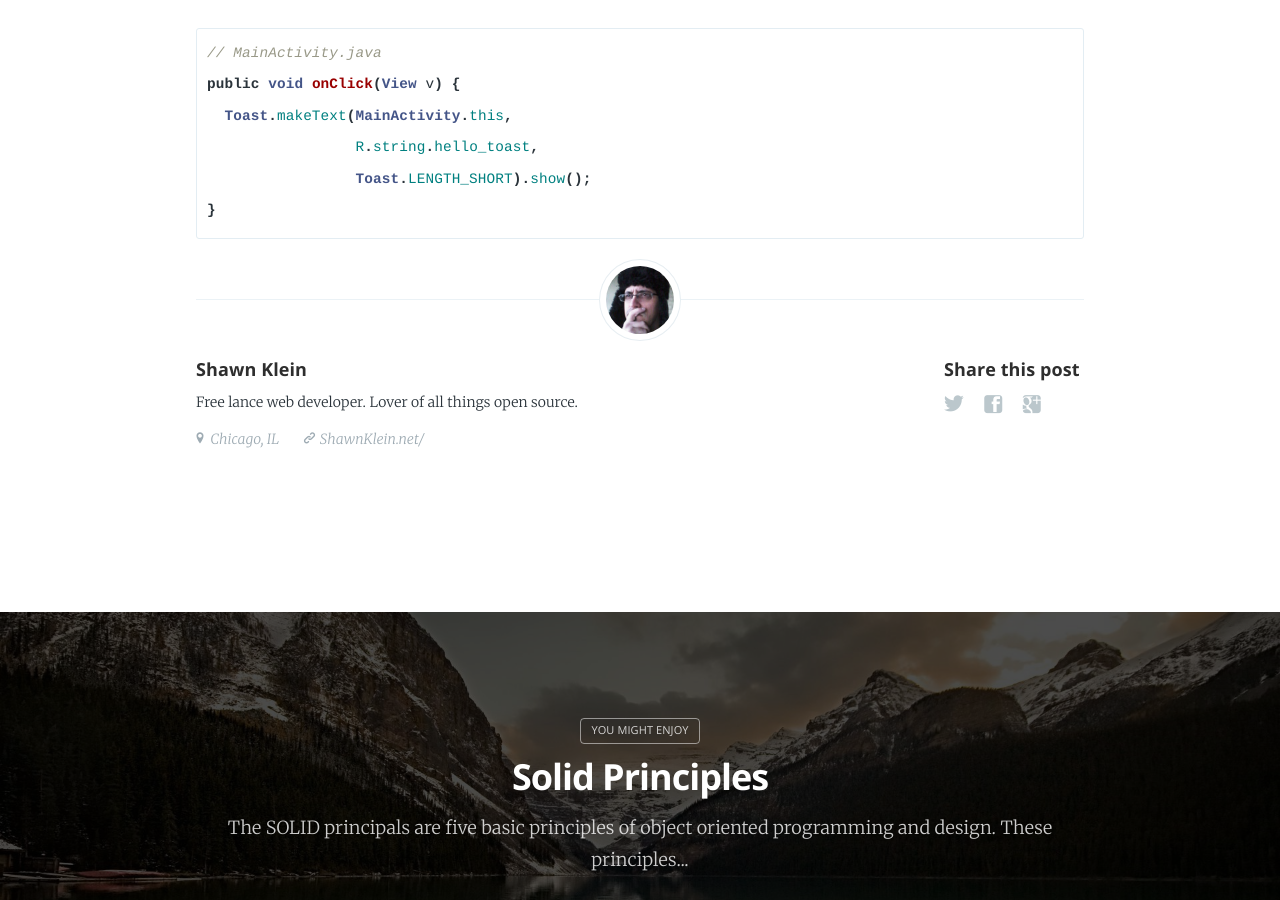
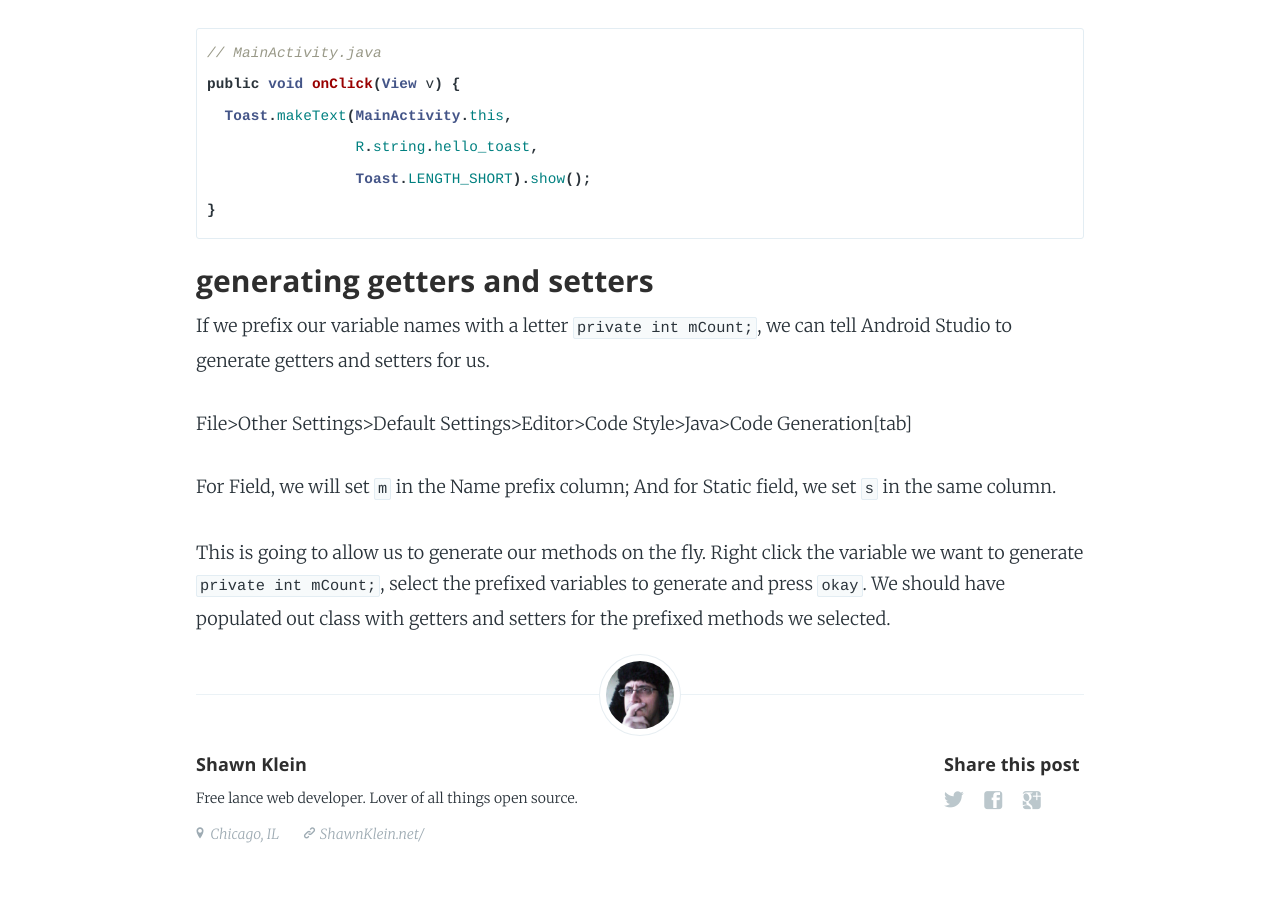
Before and after one commit to Carpk/ShawnKlein, a Jekyll site: the page built from _posts/2016-07-16-introduction-to-android.md, in a window 1280 px wide and 900 px high, scrolled down 2620 px. Built offline with Jekyll 4.4.1, drawn with Linux system fonts in a browser that asks for light colours; nearby versions of some CDN libraries; some web fonts are replaced; Markdown is read by kramdown in place of the engine named in the settings.

Commit message:
complete section regarding getters and setters in Intro to Android post

`````diff
--- a/_posts/2016-07-16-introduction-to-android.md
+++ b/_posts/2016-07-16-introduction-to-android.md
@@ -78,3 +78,14 @@ public void onClick(View v) {
                  Toast.LENGTH_SHORT).show();
 }
 ````
+
+### generating getters and setters
+
+If we prefix our variable names with a letter `private int mCount;`, we can tell Android Studio to generate getters and setters for us.
+
+File>Other Settings>Default Settings>Editor>Code Style>Java>Code Generation[tab]
+
+For Field, we will set `m` in the Name prefix column;
+And for Static field, we set `s` in the same column.
+
+This is going to allow us to generate our methods on the fly. Right click the variable we want to generate `private int mCount;`, select the prefixed variables to generate and press `okay`. We should have populated out class with getters and setters for the prefixed methods we selected.
`````
